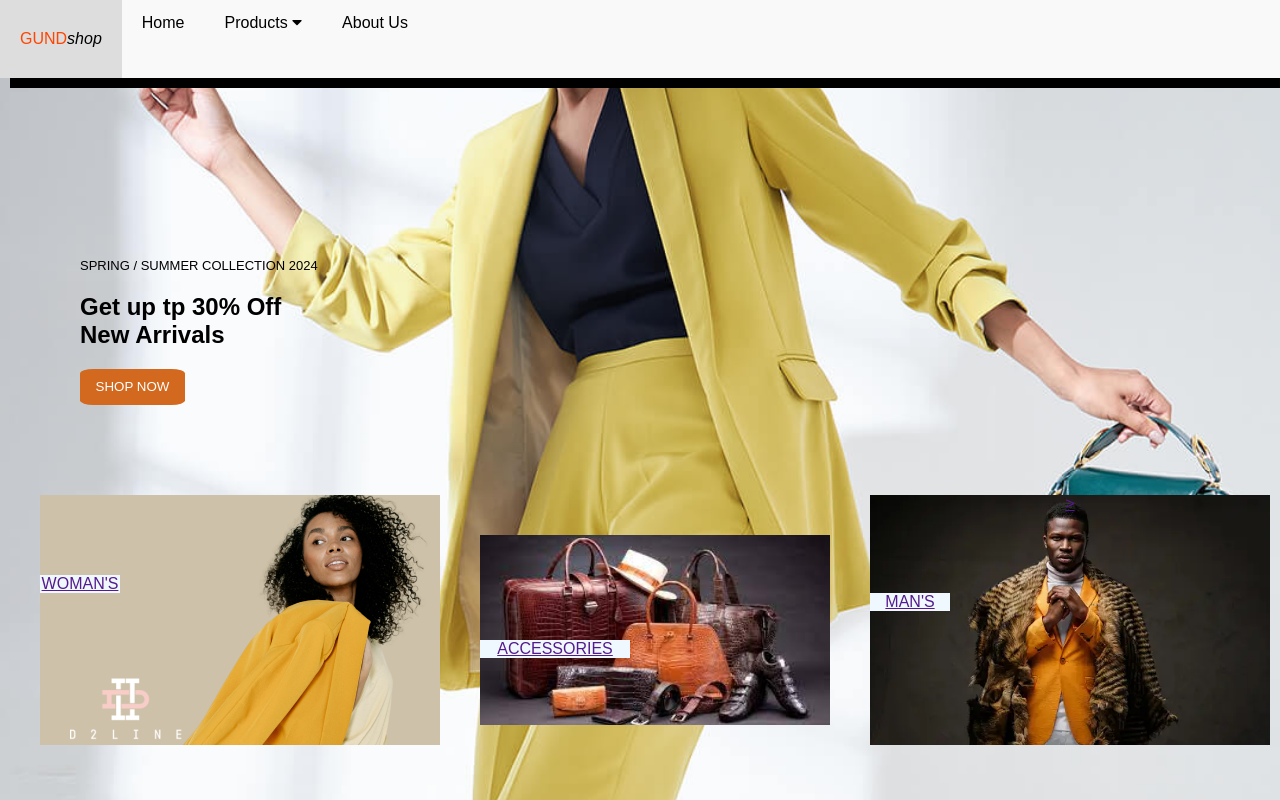
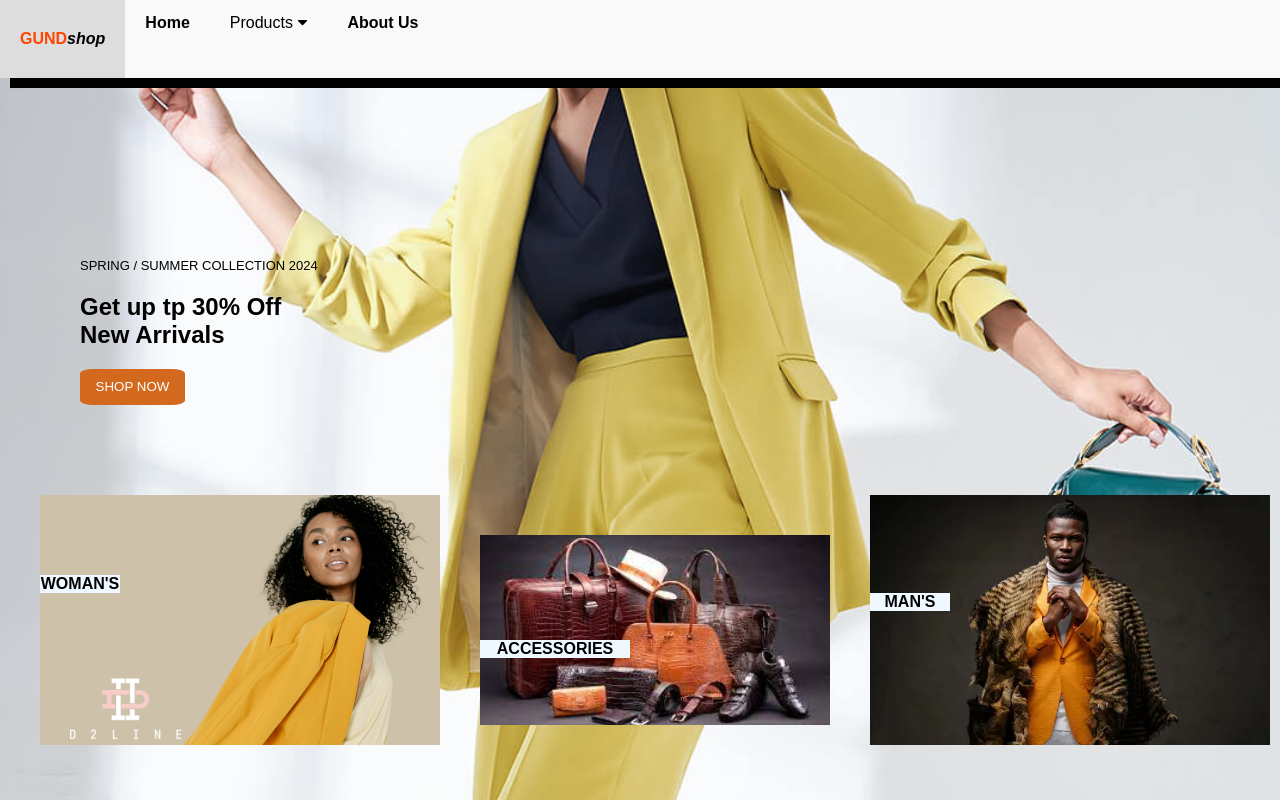
Before and after one commit to mnolzii972/gund, a plain HTML site: page index.html in a window 1280 px wide. Drawn offline with Linux system fonts and the light colour scheme; a small style sheet from the web is missing.

Commit message:
Update index.html

```diff
--- a/index.html
+++ b/index.html
@@ -7,6 +7,13 @@
     <link rel="stylesheet" href="https://cdnjs.cloudflare.com/ajax/libs/font-awesome/5.15.4/css/all.min.css" integrity="sha512-wt/0OfOsrWHJ2YcxokLO4tTRxWHLqZcY55nWvJ9R6sbTmcImOmmzsGn5YemLNzRymI8N/JEtScw5LwiauB8Nw==" crossorigin="anonymous" referrerpolicy="no-referrer" />
     <link rel="stylesheet" href="https://cdnjs.cloudflare.com/ajax/libs/font-awesome/6.5.1/css/svg-with-js.min.css">
    <link rel="stylesheet" href="css.css">
+   <style>
+        .wom, a{
+            text-decoration: none;
+            color: black;
+            font-weight: bold;
+        }
+   </style>
 </head>
 <body>
 
```
